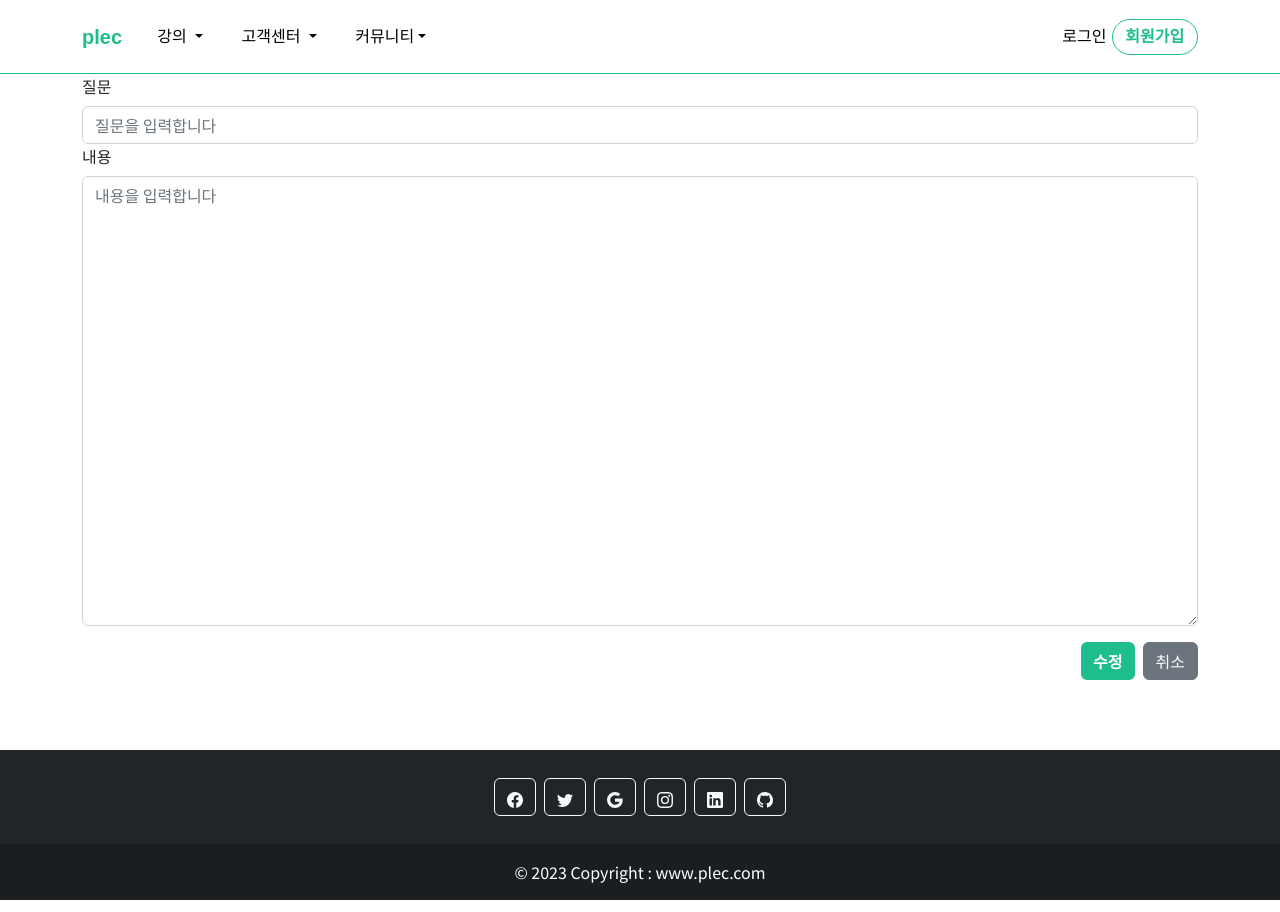
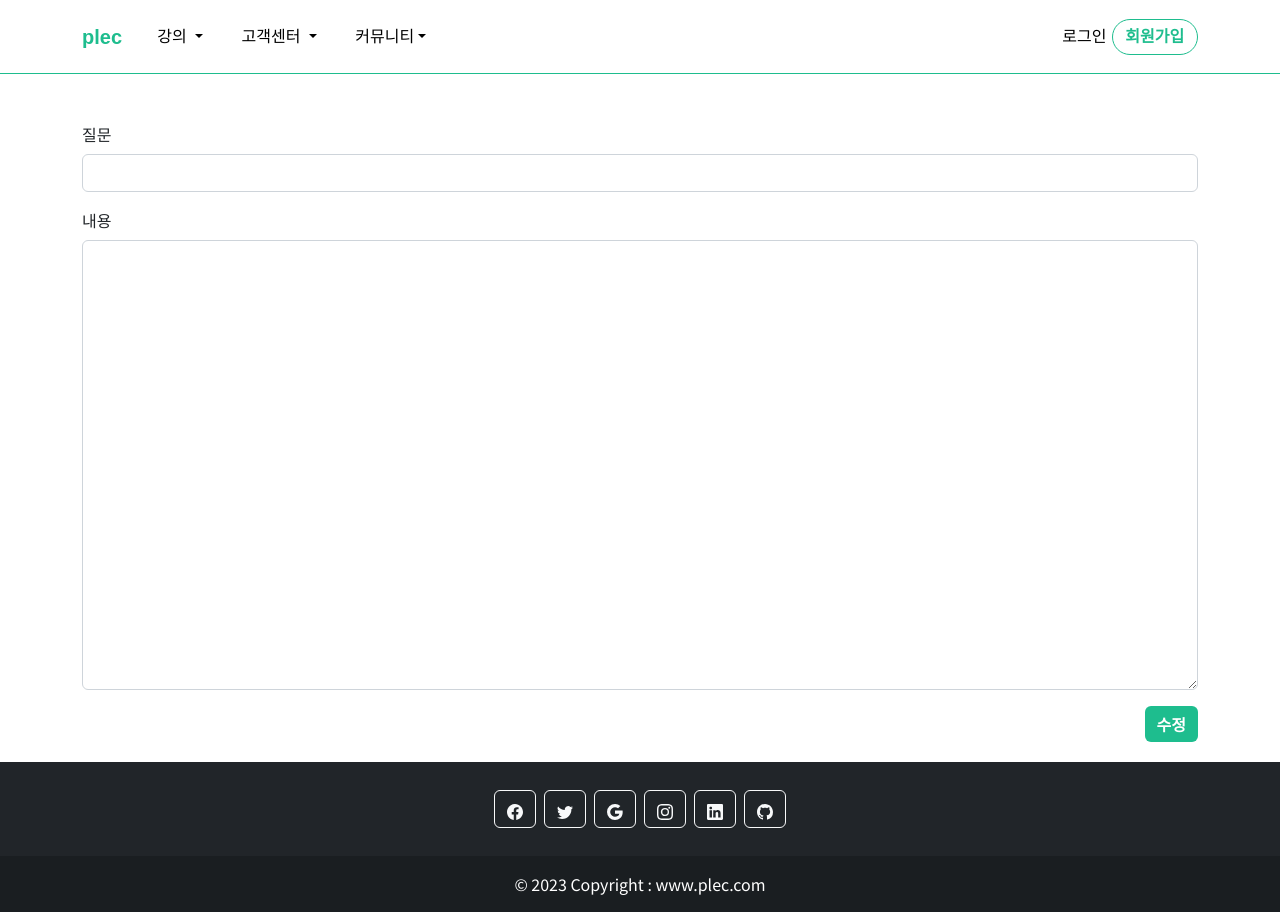
Before and after one commit to Acorn202210/Web, a Vue app: page /faqupdateform/1 in a window 1280 px wide. Built offline with nearby package versions, Linux system fonts and the light colour scheme; no server answers.

Commit message:
ui 수정

```diff
--- a/src/components/faq/FaqInsertform.vue
+++ b/src/components/faq/FaqInsertform.vue
@@ -1,5 +1,5 @@
 <template>
-  <div class="container">
+  <div class="container mt-5">
     <div>
         <label for="question" class="form-label">질문</label>
         <input type="text" v-model="question" class="form-control" placeholder="질문을 입력합니다"/>
--- a/src/components/faq/FaqUpdateform.vue
+++ b/src/components/faq/FaqUpdateform.vue
@@ -1,18 +1,19 @@
 <template>
-  <div class="container">
-    <input type="hidden" v-model="no"/>
+  <div class="container mt-5">
+    <h3 class="sr-only">새글 작성 폼입니다.</h3>
+    <form @submit.prevent="submitForm">
       <div>
         <label for="question" class="form-label">질문</label>
-        <input type="text" v-model="question" class="form-control" placeholder="질문을 입력합니다"/>
+        <input v-model="question" type="text" name="question" id="question" class="form-control" />
       </div>
-    <div>
+      <div class="mt-3">
         <label for="content" class="form-label">내용</label>
-        <textarea type="text" v-model="content" class="form-control" placeholder="내용을 입력합니다"/>
+        <textarea v-model="content" name="content" id="content" rows="10" class="form-control"></textarea>
       </div>
       <div class="d-grid gap-2 d-md-flex justify-content-md-end mt-3">
-      <button @click="faqupdate" class="btn new-btn">수정</button>
-      <button @click="$router.go(-1)" class="btn btn-secondary">취소</button>
+        <button type="submit" class="new-btn btn ">수정</button>
       </div>
+    </form>
   </div>
 </template>
 
@@ -23,26 +24,37 @@ export default {
   name: 'FaqUpdate',
   data() {
     return {
-      faq: {},
-      no: this.$route.params.num, // $route.params.num 값으로 초기화
       question: '',
       content: '',
     }
   },
-  methods: {
-    faqupdate: function () {
-      axios.put('/project/api/faq/' + this.no + '/update',
-        { faqNum: this.no, question: this.question, content: this.content }
-      ).then(response => {
-        console.warn(response)
-        this.question = '';
-        this.content = '';
-        this.result = response.data;
-        this.$router.push('/faq'); // 수정 완료 후 faq 페이지로 이동
-      }).catch((ex) => {
-        console.warn("ERROR!!!!! : ", ex)
+  created() {
+    var vm = this;
+    var url = `/project/api/faq/${this.$route.params.num}`;
+    axios.get(url)
+      .then(function (response) {
+        vm.question = response.data.body.question;
+        vm.content = response.data.body.content;
+      })
+      .catch(function (error) {
+        console.log(error);
       })
   },
+  methods: {
+    submitForm(){
+      const url = `/project/api/faq/${this.$route.params.num}/update`;
+      const data = {
+        content:this.content,
+        question:this.question,
+        faqNum:this.$route.params.num
+      }
+      var vm = this;
+      axios.put(url, data)
+        .then(function () {
+          alert('자주묻는질문이 수정되었습니다.');
+          vm.$router.push('/faq');
+        })
+    }
   }
 };
 </script>
--- a/src/components/notice/update.vue
+++ b/src/components/notice/update.vue
@@ -1,6 +1,5 @@
 <template>
   <div class="container">
-    <jsp:include page="/WEB-INF/views/include/header.jsp"></jsp:include>
     <div class="container mt-5">
       <h3 class="sr-only">새글 작성 폼입니다.</h3>
       <form @submit.prevent="submitForm">
--- a/src/components/qna_free/QnaFree.vue
+++ b/src/components/qna_free/QnaFree.vue
@@ -28,7 +28,7 @@
 			</table>
 		</div>
 		<div class="d-grid gap-2 d-md-flex justify-content-md-end" v-if="$store.getters.isUserId != null">
-			<a @click="$router.push('/qnafree/insert')" class="new-btn btn btn-sm">새글작성</a>
+			<a @click="$router.push('/qnafree/insert')" class="new-btn btn btn-sm">등록</a>
 		</div>
 		<nav>
 			<ul class="pagination justify-content-center">
--- a/src/components/qna_free/insert.vue
+++ b/src/components/qna_free/insert.vue
@@ -1,5 +1,5 @@
 <template>
-    <div class="container">
+    <div class="container mt-5">
 		<div>
 			<label for="title" class="form-label">제목</label>
 			<input type="text" v-model="title" class="form-control" placeholder="제목을 입력합니다"/>
--- a/src/components/qna_free/update.vue
+++ b/src/components/qna_free/update.vue
@@ -1,18 +1,18 @@
 <template>
-    <div class="container">
-        <input type="hidden" v-model="no"/>
+    <div class="container mt-5">
+        <form @submit.prevent="submitForm">
         <div>
-            <label for="title" class="form-label">제목</label>
-            <input type="text" v-model="title" class="form-control" placeholder="제목을 입력합니다"/>
+            <label for="title" class="form-label">질문</label>
+            <input v-model="title" type="text" name="title" id="title" class="form-control" />
         </div>
-        <div>
+        <div class="mt-3">
             <label for="content" class="form-label">내용</label>
-            <textarea type="text" v-model="content" class="form-control" placeholder="내용을 입력합니다"/>
+            <textarea v-model="content" name="content" id="content" rows="10" class="form-control"></textarea>
         </div>
         <div class="d-grid gap-2 d-md-flex justify-content-md-end mt-3">
-            <button @click="qnafreeupdate" class="btn new-btn">수정</button>
-            <button @click="$router.go(-1)" class="btn btn-secondary">취소</button>
+            <button type="submit" class="new-btn btn ">수정</button>
         </div>
+        </form>
     </div>
 </template>
 
@@ -23,26 +23,37 @@ export default {
     name: 'QnaFreeUpdate',
 	data(){
 		return {
-			qnafree:{},
-            no: this.$route.params.freeQuestionNum,
 			title: '',
 			content: '',
 		}
 	},
+    created() {
+        var vm = this;
+        var url = `/project/api/qna-free/${this.$route.params.freeQuestionNum}`;
+        axios.get(url)
+            .then(function (response) {
+                vm.title = response.data.body.title;
+                vm.content = response.data.body.content;
+            })
+            .catch(function (error) {
+                console.log(error);
+            })
+    },
     methods: {
-        qnafreeupdate: function () {
-        axios.put('/project/api/qna-free/' + this.no + '/update',
-            { freeQuestionNum: this.no, title: this.title, content: this.content }
-        ).then(response => {
-            console.warn(response)
-            this.title = '';
-            this.content = '';
-            this.result = response.data;
-            this.$router.push('/qnafree'); // 수정 완료 후 faq 페이지로 이동
-        }).catch((ex) => {
-            console.warn("ERROR!!!!! : ", ex)
-        })
-        },
+        submitForm(){
+        const url = `/project/api/qna-free/${this.$route.params.freeQuestionNum}/update`;
+        const data = {
+            title:this.title,
+            content:this.content,
+            freeQuestionNum:this.$route.params.freeQuestionNum
+        }
+        var vm = this;
+        axios.put(url, data)
+            .then(function () {
+            alert('자유게시판이 수정되었습니다.');
+            vm.$router.push('/qnafree');
+            })
+        }
     }
 }
 </script>
--- a/vue.config.js
+++ b/vue.config.js
@@ -6,7 +6,7 @@ module.exports = defineConfig({
   devServer: {
     proxy: {
       '^/project/api': {
-        target: 'http://34.64.166.55:9000/',
+        target: 'http://localhost:9000',
         ws: true,
         changeOrigin: true
       },
```
Lines whose indentation alone changed are shown as unchanged.
